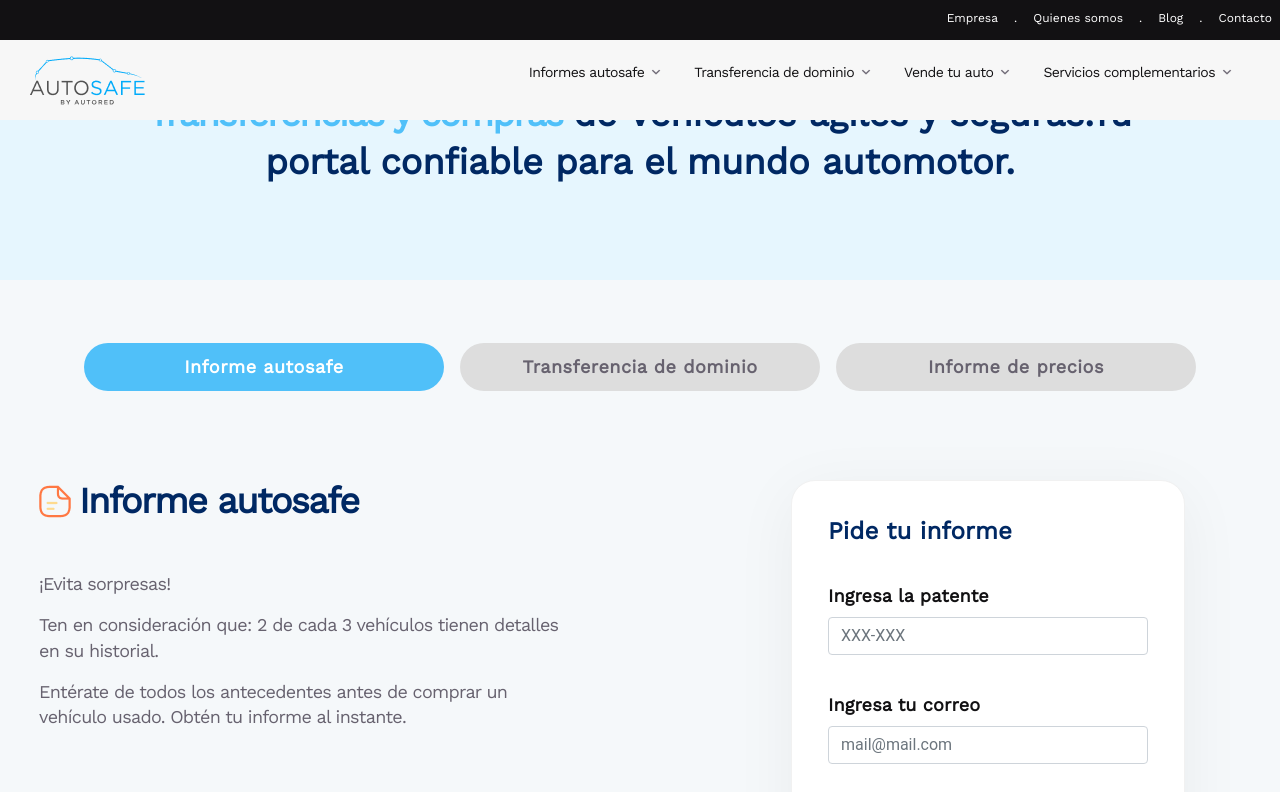
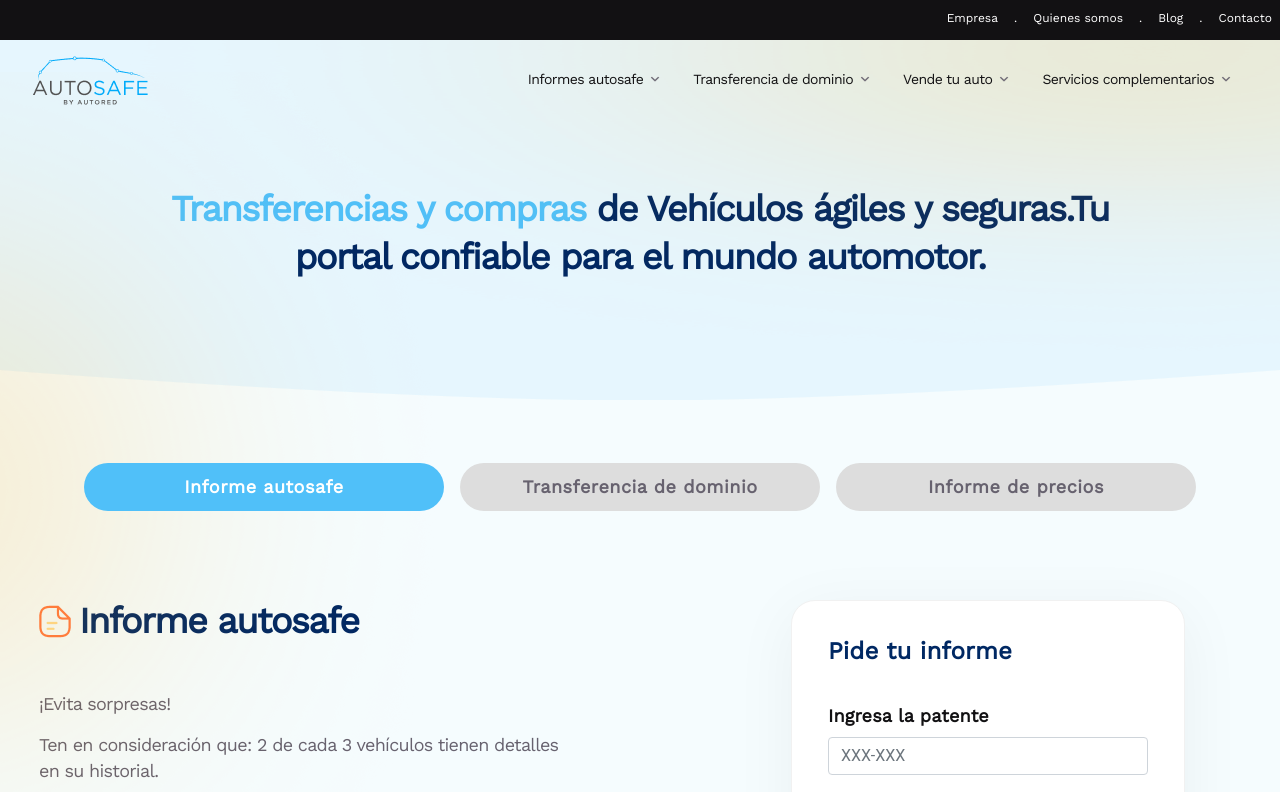
Before and after one commit to MamtazDev/paginaweb, a React (Vite) app: page / in a window 1280 px wide. Shown: the top 792 px of the page. Built offline with nearby package versions, Linux system fonts and the light colour scheme.

Commit message:
blur image added

```diff
--- a/src/App.css
+++ b/src/App.css
@@ -1,6 +1,4 @@
-@import url('https://fonts.googleapis.com/css2?family=Montserrat:wght@600&family=Poppins:wght@100;200;300;400;500;600;700;800;900&family=Staatliches&family=Work+Sans&display=swap');
-
-
+@import url("https://fonts.googleapis.com/css2?family=Montserrat:wght@600&family=Poppins:wght@100;200;300;400;500;600;700;800;900&family=Staatliches&family=Work+Sans&display=swap");
 
 .mobile_tabs {
   display: none;
@@ -11,36 +9,48 @@
   z-index: 99;
   width: 100%;
 }
-
-@media only screen and (max-width: 767px) {
-    /* .row {
-        margin-left: 0px !important;
-    } */
-
+.blur_left_parent {
+  position: relative;
+  width: 100% !important;
+  overflow: hidden;
+}
+.img3 {
+  position: absolute;
+  top: 72px;
+  left: -28px;
+}
+@media (max-width: 767px) {
+  .img3 img {
+    width: 300px;
+  }
+  .img3 {
+    top: 100px;
+    left: 0;
+  }
   .mobile_tabs {
     display: flex;
     margin: auto !important;
     justify-content: center;
     margin-bottom: 40px;
     margin-top: 20px;
+    z-index: 1;
   }
 
   .desktop_tabs {
     display: none;
   }
-
+  .blur_left_parent {
+    width: 100% !important;
+    overflow: hidden;
+  }
 }
 
 @media only screen and (min-width: 769px) and (max-width: 1114px) {
-
   .mobile_tabs {
     display: none;
   }
-
   .desktop_tabs {
     display: block;
-        /* width: 100vw !important; */
-        /* overflow: hidden; */
   }
 
   .tab_design2 {
@@ -70,7 +80,6 @@
     display: flex;
     flex-direction: column;
     justify-content: center;
-        /* margin-left: 50px; */
     text-align: center;
   }
 }
--- a/src/Components/Banner/Banner.css
+++ b/src/Components/Banner/Banner.css
@@ -1,12 +1,32 @@
 .banner_bg {
-    background-image: url('../../assets/banner_bg.png');
-    min-height: 280px;
+  background-image: url("../../assets/banner_bg.png");
+  min-height: 400px;
   display: flex;
-
+  position: relative;
+  background-color: #f5fcfe !important;
 }
-
+.blur_image {
+  position: absolute;
+  width: 100%;
+  overflow: hidden;
+}
+.blur_image1 {
+  position: absolute;
+  right: 0;
+  top: 10%;
+  /* z-index: -1; */
+}
+.blur_image1 img {
+  height: 350px;
+  width: 100vw !important;
+  overflow-x: hidden;
+  /* z-index: -1; */
+}
+.blur_image img {
+  height: 100%;
+}
 .blue_light_color {
-    color: var(--paleta-blue-light, #50C0F9);
+  color: var(--paleta-blue-light, #50c0f9);
   text-align: center;
   font-family: Work Sans;
   font-size: 36px;
@@ -23,41 +43,41 @@
   font-style: normal;
   font-weight: 600;
   line-height: 120%;
+  letter-spacing: -1.44px;
 }
-
 
 .banner_text {
   max-width: 1008px;
   text-align: center;
   margin: auto;
-
+  padding-top: 70px;
 }
 
 .service2_left {
   padding: 121px 69px 0px;
 }
 
-
-@media (max-width:768px) {
+@media (max-width: 768px) {
   .blue_light_color {
     font-size: 24px;
     letter-spacing: -0.96px;
   }
 
   .de_veichle {
-
     font-size: 24px;
     letter-spacing: -0.96px;
   }
-
+.blur_image1{
+  display: none;
+}
   .banner_text {
     padding: 0px 32px;
+    margin-top: 76px;
   }
   .banner_bg {
     margin-bottom: 49.5px;
-        background-image: url('../../assets/header_res.png');
+    background-image: url("../../assets/header_res.png");
     background-repeat: no-repeat;
     background-size: cover;
   }
-
 }
--- a/src/Components/Banner/Banner.tsx
+++ b/src/Components/Banner/Banner.tsx
@@ -1,11 +1,15 @@
 import "./Banner.css";
-
+import blurleft from "../../assets/Blur.png";
+import blurright from "../../assets/Blur1.png";
 const Banner = () => {
   return (
-    <div className="banner_bg">
+    <div className="banner_bg blur_left_parent">
+      <div className="blur_image1">
+        <img src={blurright} alt="" />
+      </div>
+
       <div className="container_width ">
         <div className="banner_text">
-
           <h1>
             <span className="blue_light_color">Transferencias y compras </span>
             <span className="de_veichle">
@@ -15,6 +19,10 @@ const Banner = () => {
           </h1>
         </div>
       </div>
+      {/* blur image */}
+      {/* <div className="blur_image">
+        <img src={blurleft} alt="" />
+      </div> */}
     </div>
   );
 };
--- a/src/Components/Home/Home.tsx
+++ b/src/Components/Home/Home.tsx
@@ -8,6 +8,7 @@ import MobileTabs from "../Tabs/MobileTabs";
 import TabsSection from "../Tabs/TabsSection";
 import VeichlesInfo from "../VeichlesInfo/VeichlesInfo";
 import "../../App.css";
+import blurleft from '../../assets/Blur.png'
 const Home = () => {
   return (
     <div
@@ -23,12 +24,15 @@ const Home = () => {
       <div className="desktop_tabs">
         <TabsSection />
       </div>
+      <div className="img3">
+        <img src={blurleft} alt="" />
+      </div>
       <div className="mobile_tabs">
         <MobileTabs />
       </div>
       <VeichlesInfo />
       {/* <Services /> */}
-      {/* <Service2 /> */}
+      <Service2 />
       {/* <Gallary /> */}
       {/* <Questions /> */}
       <CardCarousal />
--- a/src/Components/Services/Services.css
+++ b/src/Components/Services/Services.css
@@ -76,7 +76,7 @@
 }
 
 .service_2_container {
-    padding:0px 32px !important;
+    margin:0px 32px !important;
     border-radius: 20px;
     background: var(--neutros-white, #FFF);
     box-shadow: 0px 12px 64px 0px rgba(0, 0, 0, 0.05);
--- a/src/Components/Tabs/Tab1.tsx
+++ b/src/Components/Tabs/Tab1.tsx
@@ -8,11 +8,12 @@ import t5 from "../../assets/5.png";
 import t6 from "../../assets/6.png";
 import t7 from "../../assets/7.png";
 import rightArrow from "../../assets/arrow-right8.png";
+import blur from "../../assets/Blur1.png";
 import "./Tabs.css";
 const Tab1 = () => {
   return (
-    <div>
-      <Row className="section2_container">
+    <div className="">
+      <Row className="section2_container ">
         <Col sm={6} md={6} className="left_login">
           <div className="t1_header">
             <img src={t1} alt="" />
@@ -66,7 +67,7 @@ const Tab1 = () => {
             <img src={rightArrow} alt="" />
           </button>
         </Col>
-        <Col className="login_form" sm={6} md={6}>
+        <Col className="login_form img_3" sm={6} md={6}>
           <div className="login_container">
             <h3>Pide tu informe</h3>
             <div className="form-group">
@@ -96,6 +97,9 @@ const Tab1 = () => {
           </div>
         </Col>
       </Row>
+      <div className="">
+        {/* <img src={blur} alt="" /> */}
+      </div>
     </div>
   );
 };
--- a/src/Components/Tabs/Tabs.css
+++ b/src/Components/Tabs/Tabs.css
@@ -3,7 +3,6 @@
     background: var(--paleta-blue-light, #50C0F9) !important;
     padding: 8px 16px !important;
     display: flex !important;
-    /* max-width: 330px !important; */
     width: 100% !important;
     padding: 8px 16px !important;
     justify-content: center !important;
@@ -15,6 +14,8 @@
     font-style: normal !important;
     font-weight: 600 !important;
     text-transform: initial !important;
+    z-index: 1;
+
 }
 
 .tab_design2 {
@@ -22,7 +23,6 @@
     background: var(--neutros-light, #DDD) !important;
     padding: 8px 16px !important;
     display: flex !important;
-    /* max-width: 330px !important; */
     width: 100% !important;
     padding: 8px 16px !important;
     justify-content: center !important;
@@ -34,6 +34,8 @@
     font-style: normal !important;
     font-weight: 600 !important;
     text-transform: initial !important;
+    z-index: 1;
+
 }
 
 .tab_design:focus {
@@ -68,7 +70,6 @@ button:focus {
     /* 43.2px */
     letter-spacing: -1.44px;
 }
-
 .t1_header {
     display: flex;
     align-items: center;
@@ -146,6 +147,10 @@ button:focus {
     justify-content: end;
     align-items: start;
 }
+/* .img_3{
+    background-image: url('../../assets/Blur1.png') !important;
+
+} */
 
 /* tab 1 login part design */
 .login_container {
@@ -153,7 +158,6 @@ button:focus {
     border-radius: 24px;
     border: 1px solid #F1F1F1;
     background: var(--neutros-white, #FFF);
-    /* Shadow - Big */
     max-width: 394px;
     width: 100%;
     box-shadow: 0px 12px 64px 0px rgba(0, 0, 0, 0.05);
@@ -301,3 +305,8 @@ label {
     text-align: center;
     gap: 8px;
 }
+
+.blur_image2{
+    background-image: url('../../assets/Blur1.png');
+    position: absolute;
+}
--- a/src/Components/Tabs/TabsSection.tsx
+++ b/src/Components/Tabs/TabsSection.tsx
@@ -8,6 +8,7 @@ import "./Tabs.css";
 import Tab1 from "./Tab1";
 import Tab2 from "./Tab2";
 import Tab3 from "./Tab3";
+import blurright from "../../assets/Blur1.png";
 const TabsSection = () => {
   const [value, setValue] = React.useState("1");
 
@@ -17,8 +18,12 @@ const TabsSection = () => {
 
   return (
     <div
-      className="desktop_tabs"
-      style={{ backgroundColor: "#f5f8fa", paddingTop: "33px" }}
+      className="desktop_tabs blur_left_parent"
+      style={{
+        backgroundColor: "#F5FCFE",
+        paddingTop: "33px",
+        position: "relative",
+      }}
     >
       <Box
         className="container_width"
@@ -64,6 +69,7 @@ const TabsSection = () => {
           </TabPanel>
         </TabContext>
       </Box>
+
     </div>
   );
 };
--- a/src/Shared/Header/Header.css
+++ b/src/Shared/Header/Header.css
@@ -8,7 +8,7 @@
 
 .nav-link,
 .dot {
-    color: var(--Blanco, #FFF) !important;
+  color: var(--Blanco, #fff) !important;
   font-family: Work Sans;
   font-size: 12px;
   font-style: normal;
@@ -32,13 +32,21 @@ nav {
   /* position: fixed;
     z-index: 99; */
   width: 100%;
-    background: #F7F7F7;
+}
+.main_navbar {
+  background-color: transparent;
+}
+.navbar_colorChange {
+  /* background: #f7f7f7; */
+  background: var(--neutros-white, #FFF);
+
 }
 
 nav .wrapper {
   position: relative;
   max-width: 1280px;
-    padding: 0px 30px;
+  padding: 22px 31px 22px 33px;
+
   height: 80px;
   line-height: 70px;
   margin: auto;
@@ -56,6 +64,8 @@ nav .wrapper {
 
 .wrapper .nav-links {
   display: inline-flex;
+  align-items: center !important;
+  margin-top: 14px;
 }
 
 .nav-links li {
@@ -77,7 +87,7 @@ nav .wrapper {
 }
 
 .nav-links li a:hover {
-    color: var(--paleta-blue-light, #50C0F9);
+  color: var(--paleta-blue-light, #50c0f9);
 }
 
 .nav-links .mobile-item {
@@ -104,7 +114,7 @@ nav .wrapper {
 }
 
 /* my class */
-.row_2{
+.row_2 {
   /* padding-left: 80px; */
 }
 .desktop-item {
@@ -141,11 +151,10 @@ nav .wrapper {
   top: 85px;
   opacity: 0;
   visibility: hidden;
-
 }
 
 .mega-box .content {
-    background: #FFF;
+  background: #fff;
   display: flex;
   width: 100%;
   box-shadow: 0 6px 10px rgba(0, 0, 0, 0.15);
@@ -163,8 +172,7 @@ nav .wrapper {
 }
 
 .bg_red {
-    background: #F7F7F7;
-    ;
+  background: #f7f7f7;
 }
 
 .content .row .mega-links {
@@ -188,7 +196,7 @@ nav .wrapper {
 }
 
 .megamenu_desc {
-    color: var(--neutros-medium, #67626F);
+  color: var(--neutros-medium, #67626f);
   font-family: Work Sans;
   font-size: 14px;
   font-style: normal;
@@ -254,18 +262,18 @@ nav .wrapper {
   }
 
   ::-webkit-scrollbar-thumb {
-        background: #3A3B3C;
+    background: #3a3b3c;
   }
 
-    #menu-btn:checked~.nav-links {
+  #menu-btn:checked ~ .nav-links {
     left: 0%;
   }
 
-    #menu-btn:checked~.btn.menu-btn {
+  #menu-btn:checked ~ .btn.menu-btn {
     display: none;
   }
 
-    #close-btn:checked~.btn.menu-btn {
+  #close-btn:checked ~ .btn.menu-btn {
     display: block;
   }
 
@@ -292,8 +300,8 @@ nav .wrapper {
     transition: all 0.3s ease;
   }
 
-    #showDrop:checked~.drop-menu,
-    #showMega:checked~.mega-box {
+  #showDrop:checked ~ .drop-menu,
+  #showMega:checked ~ .mega-box {
     max-height: 100%;
   }
 
@@ -313,7 +321,7 @@ nav .wrapper {
   }
 
   .nav-links .mobile-item:hover {
-        background: #3A3B3C;
+    background: #3a3b3c;
   }
 
   .drop-menu li {
--- a/src/Shared/Header/Header2.tsx
+++ b/src/Shared/Header/Header2.tsx
@@ -1,9 +1,21 @@
 import logo from "../../assets/Logo.png";
 import bottomArrow from "../../assets/bottomarrow.png";
+import { useState } from 'react';
+
 const Header2 = () => {
+  const [colorChange, setColorchange] = useState(false);
+  const changeNavbarColor = () => {
+      if (window.scrollY >= 80) {
+          setColorchange(true);
+      }
+      else {
+          setColorchange(false);
+      }
+  };
+  window.addEventListener('scroll', changeNavbarColor);
   return (
     <div className="">
-      <nav>
+      <nav className={colorChange ? 'navbar_colorChange' : 'main_navbar'}>
         <div className="wrapper">
           <div className="logo">
             <a href="#">
```
Also changed, not shown: src/assets/Blur1.png (added), 1 other file (tests, documents, lock files or other folders). Lines whose indentation alone changed are shown as unchanged.
